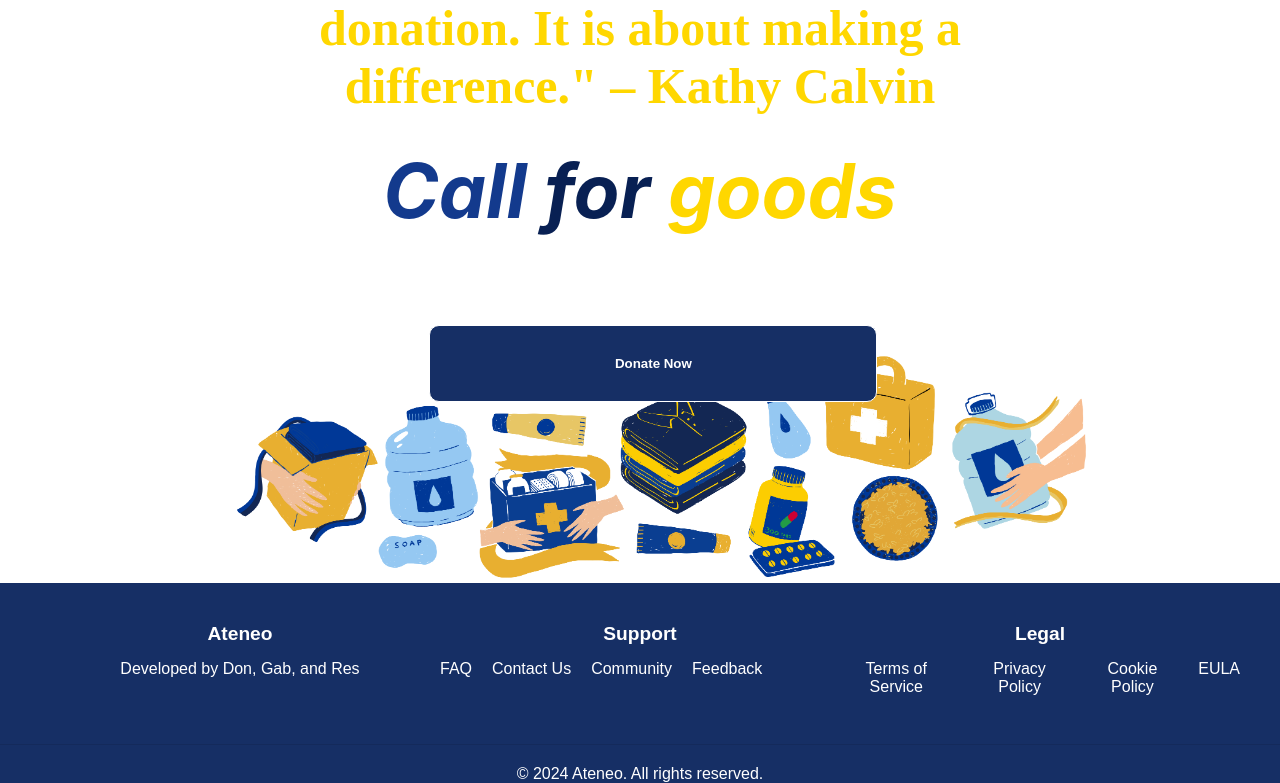
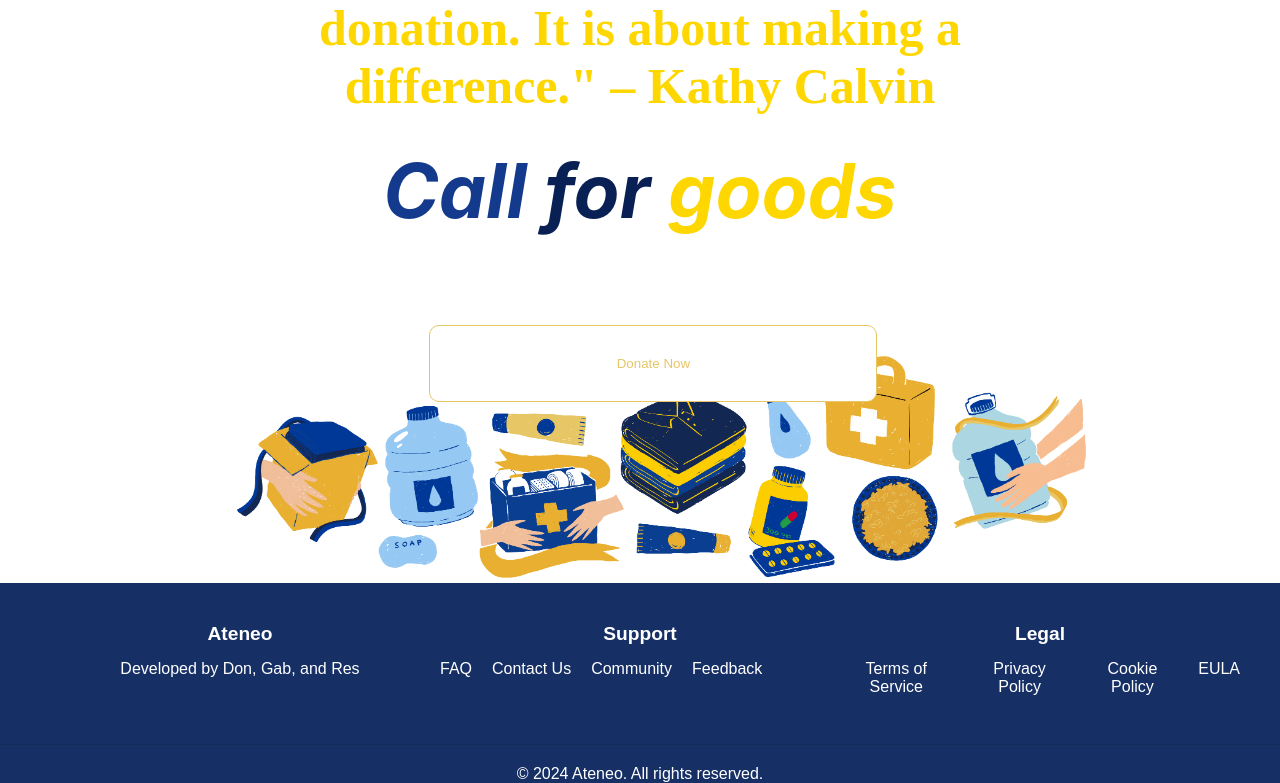
Before and after one commit to Qhaleed/BlueBridge, a React (Create React App) app: page /#/ in a window 1280 px wide. Shown: the part 3282-4065 px from the top of the page. Built offline with nearby package versions, Linux system fonts and the light colour scheme.

Commit message:
"Updated DonationPage.js and DonationStyleSheet.css: removed Link to /page3, renamed 'donation-button' to 'donationButton', and made various styling changes."

```diff
--- a/src/App.js
+++ b/src/App.js
@@ -11,7 +11,6 @@ function App() {
       <Router>
         <Routes>
           <Route path="/" element={<LandingPage />} />
-
           <Route path="/page2" element={<DonationPage />} />
           <Route path="/page3" element={<PaymentPage />} />
         </Routes>
--- a/src/components/NavigationBar/navbar.js
+++ b/src/components/NavigationBar/navbar.js
@@ -1,4 +1,5 @@
 import "./navbar.css";
+import { Link } from 'react-router-dom';
 function MyNavbar() {
     return (
         <>
@@ -7,8 +8,8 @@ function MyNavbar() {
                     <img src="/Logo.png" alt="BlueRidgeLogo" />
                 </div>
                 <ul>
-                    <li><a href="#home" onClick={(e) => handleScroll(e, "home")}>Home</a></li>
-                    <li><a href="#donation" onClick={(e) => handleScroll(e, "donation")}>Donation</a></li>
+                    <li>  <Link to="/"> Home </Link> </li>
+                    <li> <Link to="/page2"> Donation </Link> </li>
                     <li><a href="#volunteers" onClick={(e) => handleScroll(e, "volunteer")}>Volunteers</a></li>
                     <li><a href="#goods" onClick={(e) => handleScroll(e, "goods")}>Goods</a></li>
                 </ul>
--- a/src/pages/DonationPages/DonationPage.js
+++ b/src/pages/DonationPages/DonationPage.js
@@ -29,8 +29,7 @@ export const DonationPage = () => {
 
                     <div className="input-container">
                         <div className="button-container">
-                            <button className="donation-button" style={{fontSize: '0.5em'}}> <Link to="/page3"> Donate </Link> </button>
-                            <button className="donation-button secondary">Share</button>
+
                         </div>
 
                         <div className="donation-list">
@@ -61,8 +60,8 @@ export const DonationPage = () => {
 
                     <div className="input-container">
                         <div className="button-container">
-                            <button className="donation-button" style={{fontSize: '0.5em'}}> <Link to="/page3"> Donate </Link> </button>
-                            <button className="donation-button secondary">Share</button>
+                            <button className="donationButton"> Donate now </button>
+                            <button className="donationButton secondary"> Share now </button>
                         </div>
 
                         <div className="donation-list">
@@ -92,9 +91,9 @@ export const DonationPage = () => {
                     </div>
 
                     <div className="input-container">
+
                         <div className="button-container">
-                            <button className="donation-button" style={{fontSize: '0.5em'}}> <Link to="/page3"> Donate </Link> </button>
-                            <button className="donation-button secondary">Share</button>
+
                         </div>
 
                         <div className="donation-list">
--- a/src/pages/DonationPages/DonationStyleSheet.css
+++ b/src/pages/DonationPages/DonationStyleSheet.css
@@ -98,21 +98,21 @@ body {
 
 .button-container {
   display: flex;
-    gap: 1rem;
+  justify-content: center;
+  align-items: center;
+  height: 35%;
 }
 
-  .donation-button {
-    background-color: #162f65;
-    color: white;
-    font-weight: bold;
-    border: none;
-    border-radius: 10px;
-    padding: 10px 20px;
-    cursor: pointer;
-    transition: background-color 0.3s;
+.donationButton {
+  background-color: white;
+  color: black;
+  font: 0.5%;
+  width: 40%;
+  height: 35px;
+  border: 1px black solid;
 }
 
-  .donation-button.secondary {
+.donationButton.secondary {
   background-color: #e1a736;
 }
 
```
Lines whose indentation alone changed are shown as unchanged.
